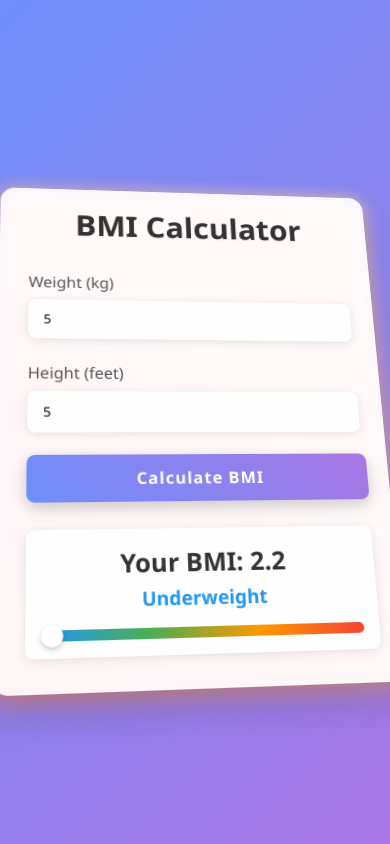
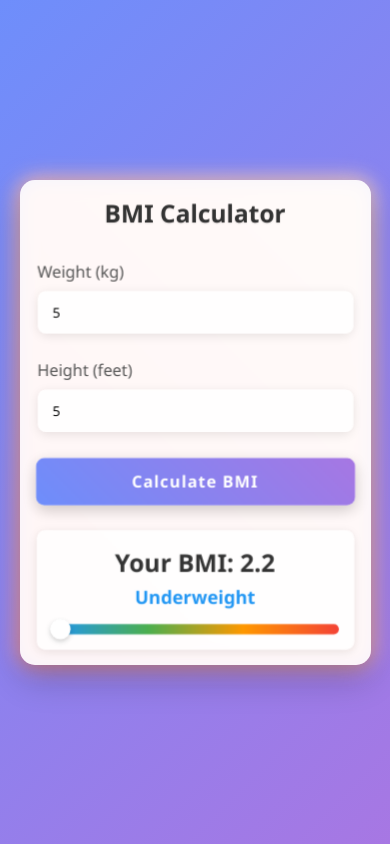
Before and after one commit to anushree-laddha/BMI, a plain HTML site: page bmi.html in a window 390 px wide. Both pictures are taken after typing "5", "5" into the empty fields and a click on the button "Calculate BMI". Drawn offline with Linux system fonts and the light colour scheme.

Commit message:
bmi.html

```diff
--- a/bmi.html
+++ b/bmi.html
@@ -36,6 +36,7 @@
             position: relative;
             z-index: 1;
             transform-style: preserve-3d;
+            transition: transform 0.3s ease;
         }
 
         .card::before {
@@ -50,6 +51,11 @@
             z-index: -1;
             transform: translateZ(-10px);
             filter: blur(10px);
+        }
+
+        .rotate-element {
+            transform: translateZ(20px);
+            transition: transform 0.3s ease;
         }
 
         h1 {
@@ -118,6 +124,7 @@
             transform: translateZ(20px);
             text-align: center;
             display: none;
+            transition: all 0.3s ease;
         }
 
         .bmi-value {
@@ -170,12 +177,27 @@
             transition: all 0.3s ease;
         }
 
+        /* Added mobile responsiveness */
+        @media (max-width: 480px) {
+            .container {
+                width: 90%;
+                max-width: 400px;
+            }
+
+            .card {
+                padding: 20px;
+            }
+
+            h1 {
+                font-size: 24px;
+            }
+        }
     </style>
 </head>
 <body>
     <div class="container">
         <div class="card">
-            <h1 class="rotate-element">BMI Calculator</h1>
+            <h1>BMI Calculator</h1>
             <div class="input-group">
                 <label for="weight">Weight (kg)</label>
                 <input type="number" id="weight" placeholder="Enter your weight in kg" step="0.1" min="0">
@@ -196,6 +218,27 @@
     </div>
 
     <script>
+        // Wait for DOM to be fully loaded
+        document.addEventListener('DOMContentLoaded', function() {
+            // Add event listeners for 3D rotation effect
+            const card = document.querySelector('.card');
+            const container = document.querySelector('.container');
+
+            // Only apply 3D effects if not on a mobile device
+            if (window.innerWidth > 768) {
+                document.addEventListener('mousemove', function(e) {
+                    const xAxis = (window.innerWidth / 2 - e.pageX) / 25;
+                    const yAxis = (window.innerHeight / 2 - e.pageY) / 25;
+                    card.style.transform = `rotateY(${xAxis}deg) rotateX(${yAxis}deg)`;
+                });
+
+                // Reset transform when mouse leaves
+                container.addEventListener('mouseleave', function() {
+                    card.style.transform = 'rotateY(0deg) rotateX(0deg)';
+                });
+            }
+        });
+
         function calculateBMI() {
             const weight = parseFloat(document.getElementById('weight').value);
             const heightInFeet = parseFloat(document.getElementById('height').value);
@@ -237,21 +280,10 @@
                 document.getElementById('category').className = 'bmi-category ' + categoryClass;
                 document.getElementById('indicator').style.left = position + '%';
                 document.getElementById('result').style.display = 'block';
-
-                // Add 3D effect to result card
-                document.getElementById('result').classList.add('rotate-element');
+            } else {
+                alert('Please enter valid weight and height values');
             }
         }
-
-        // Add event listeners for 3D rotation effect
-        const card = document.querySelector('.card');
-
-        document.addEventListener('mousemove', function(e) {
-            const xAxis = (window.innerWidth / 2 - e.pageX) / 25;
-            const yAxis = (window.innerHeight / 2 - e.pageY) / 25;
-            card.style.transform = `rotateY(${xAxis}deg) rotateX(${yAxis}deg)`;
-        });
-
     </script>
 </body>
 </html>
```
